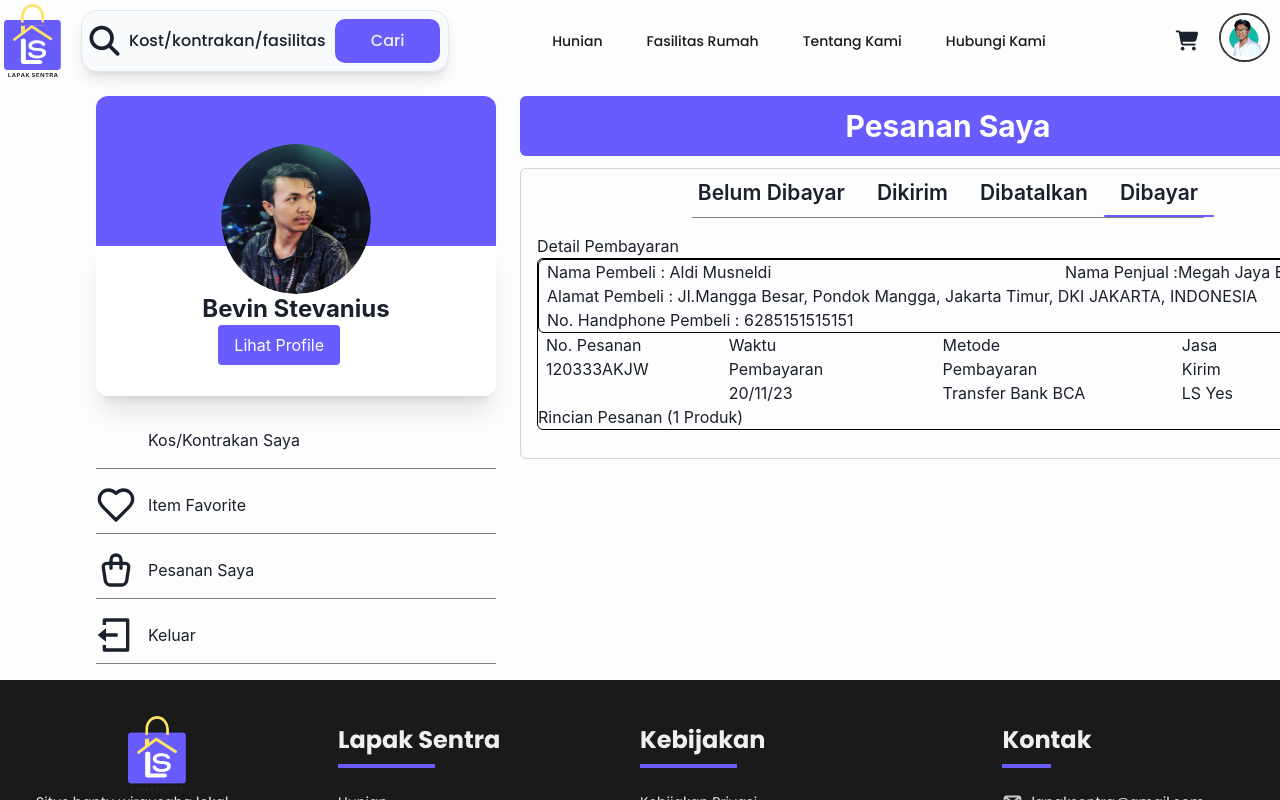
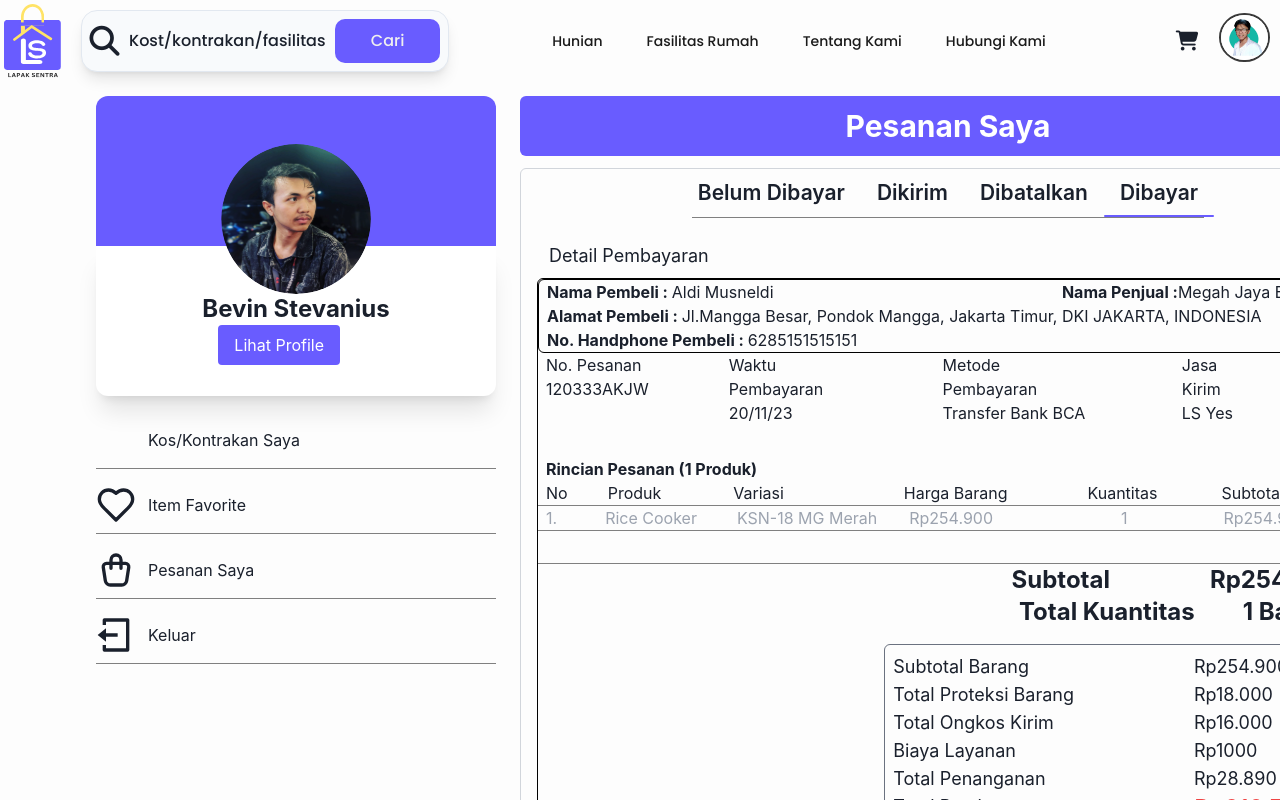
Before and after one commit to AldiMusneldi/Lapak-Sentra, a React (Vite) app in the folder frontend/: page /user/pesanan in a window 1280 px wide. Both pictures are taken after a click on the tab "Dibayar". Shown: the top 800 px of the page. Built offline with nearby package versions, Linux system fonts and the light colour scheme; some icons are missing; a web font is replaced by a local one.

Commit message:
update pesanan saya page

```diff
--- a/frontend/src/pagesPenyewa/PesananSaya.jsx
+++ b/frontend/src/pagesPenyewa/PesananSaya.jsx
@@ -157,27 +157,26 @@ const PesananSaya = () => {
                     </TabPanel>
                     <TabPanel>
                       <div>
-                        Detail Pembayaran
+                        <p className="px-3 py-2 text-lg">Detail Pembayaran</p>
                         <div className="border border-black rounded-md">
                           <div className="px-2 border border-black rounded-md">
                             <div className="flex">
-                              <p>
-                                Nama Pembeli : <span>Aldi Musneldi</span>{" "}
+                              <p className="font-bold">
+                                Nama Pembeli : <span className="font-normal">Aldi Musneldi</span>{" "}
                               </p>
-                              <p className="flex justify-end ml-auto">
-                                Nama Penjual :{" "}
-                                <span>Megah Jaya Elektronik</span>
+                              <p className="flex justify-end ml-auto font-bold">
+                                Nama Penjual : <span className="font-normal">Megah Jaya Elektronik</span>
                               </p>
                             </div>
-                            <p>
+                            <p className="font-bold">
                               Alamat Pembeli :{" "}
-                              <span>
+                              <span className="font-normal">
                                 Jl.Mangga Besar, Pondok Mangga, Jakarta Timur,
                                 DKI JAKARTA, INDONESIA
                               </span>{" "}
                             </p>
-                            <p>
-                              No. Handphone Pembeli : <span>6285151515151</span>{" "}
+                            <p className="font-bold">
+                              No. Handphone Pembeli : <span className="font-normal">6285151515151</span>{" "}
                             </p>
                           </div>
                           <div className="flex px-2">
@@ -198,8 +197,101 @@ const PesananSaya = () => {
                               <p>LS Yes</p>
                             </div>
                           </div>
-                          <div>
-                            <p>Rincian Pesanan  (1 Produk)</p>
+                          <div className="font-bold px-2 pt-8">
+                            <p>Rincian Pesanan (1 Produk)</p>
+                          </div>
+                          <div className="flex ">
+                            <div className="px-2">
+                              <p>No</p>
+                            </div>
+                            <div className="px-8">
+                              <p>Produk</p>
+                            </div>
+                            <div className="px-10">
+                              <p>Variasi</p>
+                            </div>
+                            <div className="px-20">
+                              <p>Harga Barang</p>
+                            </div>
+                            <div className="">
+                              <p>Kuantitas</p>
+                            </div>
+                            <div className="px-16">
+                              <p>Subtotal</p>
+                            </div>
+                          </div>
+                          <hr
+                            className=""
+                            style={{
+                              borderTop: "1px solid grey",
+                              display: "block",
+                              width: "100%",
+                            }}
+                          />
+                          <div className="flex text-gray-400">
+                            <div className="px-2">
+                              <p>1.</p>
+                            </div>
+                            <div className="px-10">
+                              <p>Rice Cooker</p>
+                            </div>
+                            <div className="">
+                              <p>KSN-18 MG Merah</p>
+                            </div>
+                            <div className="px-8">
+                              <p>Rp254.900</p>
+                            </div>
+                            <div className="px-24">
+                              <p>1</p>
+                            </div>
+                            <div>
+                              <p>Rp254.900</p>
+                            </div>
+                          </div>
+                          <hr
+                            className=""
+                            style={{
+                              borderTop: "1px solid grey",
+                              display: "block",
+                              width: "100%",
+                            }}
+                          />
+                          <div className="mb-8"></div>
+                          <hr
+                            className=""
+                            style={{
+                              borderTop: "1px solid grey",
+                              display: "block",
+                              width: "100%",
+                            }}
+                          />
+                          <div className="flex justify-end text-2xl font-bold">
+                            <h1 className="px-[84px]">Subtotal</h1>
+                            <h1 className="px-4">Rp254.900</h1>
+                          </div>
+                          <div className="flex justify-end text-2xl font-bold">
+                            <h1 className="px-8">Total Kuantitas</h1>
+                            <h1 className="px-4">1 Barang</h1>
+                          </div>
+                          <div className="flex justify-end py-4 px-5">
+                            <div className="flex border border-gray-500 rounded-md text-lg">
+                              <div className="px-2 pr-24 py-2">
+                                <p>Subtotal Barang</p>
+                                <p>Total Proteksi Barang</p>
+                                <p>Total Ongkos Kirim </p>
+                                <p>Biaya Layanan</p>
+                                <p>Total Penanganan</p>
+                                <p>Total Pembayaran</p>
+                              </div>
+                              <div className="flex-col px-6 py-2">
+                                <p>Rp254.900</p>
+                                <p>Rp18.000</p>
+                                <p>Rp16.000</p>
+                                <p>Rp1000</p>
+                                <p>Rp28.890</p>
+                                <p className="text-2xl text-red-500">Rp318.790</p>
+                              </div>
+                            </div>
                           </div>
                         </div>
                       </div>
```
